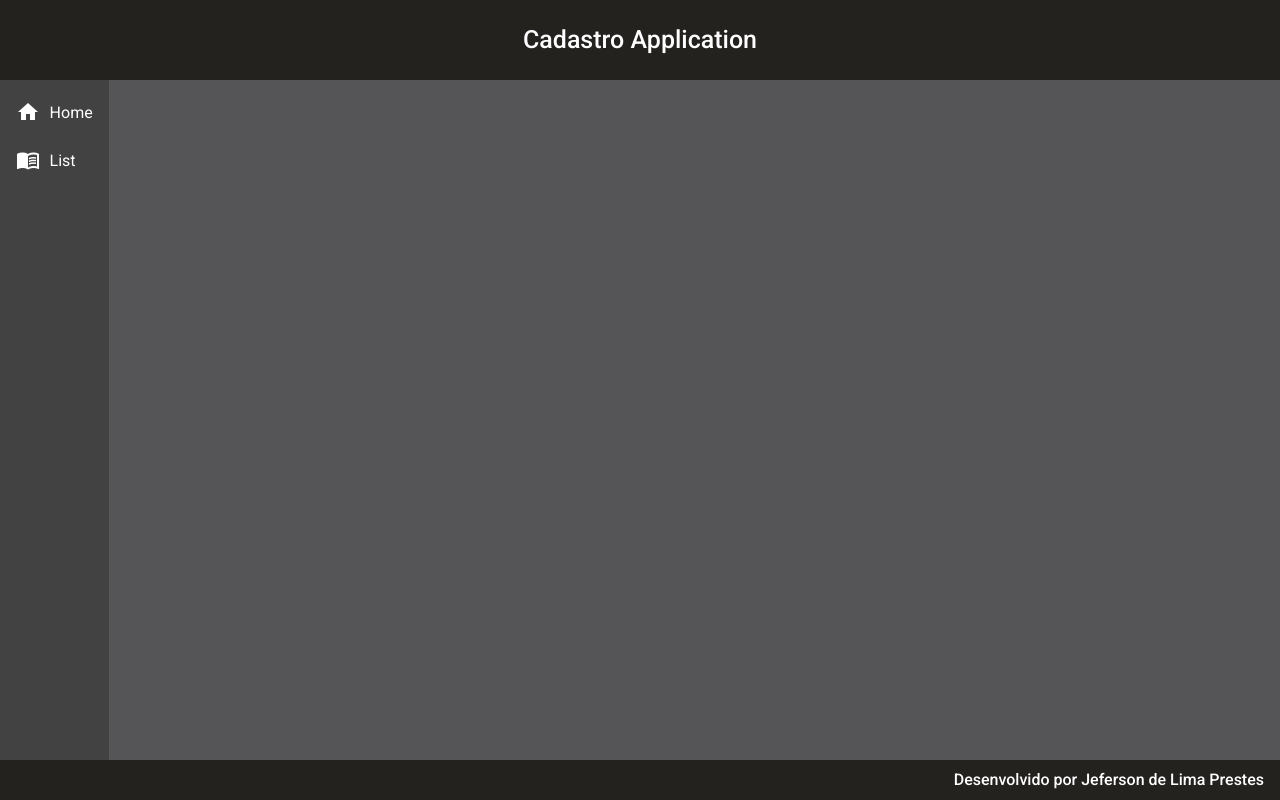
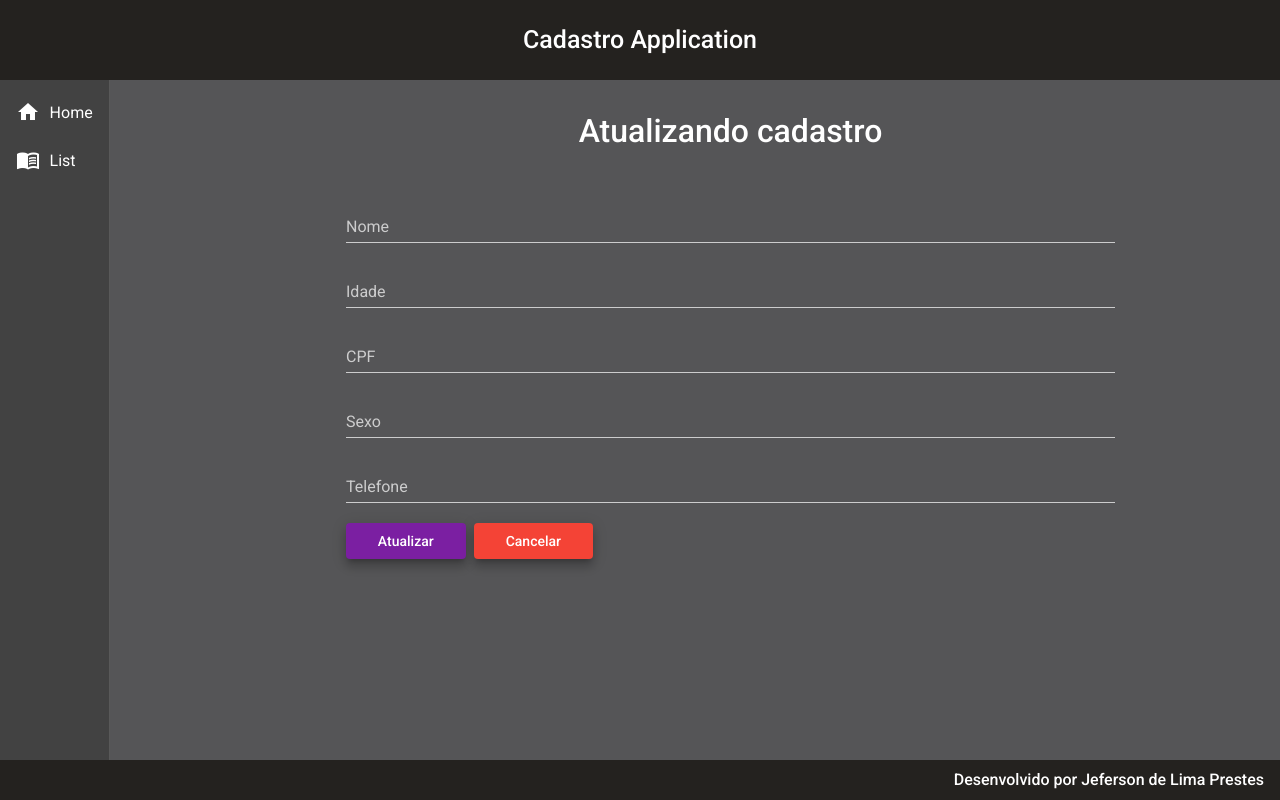
Before and after one commit to 66jefe/cadastro-app, an Angular app: page /listar/update/1 in a window 1280 px wide. Before the commit this address led to /. Built offline with nearby package versions, Linux system fonts and the light colour scheme; no server answers.

Commit message:
criado ultimo componente de update

```diff
--- a/src/app/app-routing.module.ts
+++ b/src/app/app-routing.module.ts
@@ -1,3 +1,4 @@
+import { PessoaUpdateComponent } from './components/views/pessoa/pessoa-update/pessoa-update.component';
 import { PessoaDeleteComponent } from './components/views/pessoa/pessoa-delete/pessoa-delete.component';
 import { PessoaCreateComponent } from './components/views/pessoa/pessoa-create/pessoa-create.component';
 import { PessoaReadComponent } from './components/views/pessoa/pessoa-read/pessoa-read.component';
@@ -21,6 +22,10 @@ const routes: Routes = [
   {
     path: 'listar/delete/:id',
     component: PessoaDeleteComponent
+  },
+  {
+    path: 'listar/update/:id',
+    component: PessoaUpdateComponent
   }
 ];
 
--- a/src/app/app.module.ts
+++ b/src/app/app.module.ts
@@ -23,6 +23,7 @@ import { MatInputModule } from '@angular/material/input';
 import { MatFormFieldModule } from '@angular/material/form-field';
 import { MatSnackBarModule } from '@angular/material/snack-bar';
 import { PessoaDeleteComponent } from './components/views/pessoa/pessoa-delete/pessoa-delete.component';
+import { PessoaUpdateComponent } from './components/views/pessoa/pessoa-update/pessoa-update.component';
 
 
 @NgModule({
@@ -34,7 +35,8 @@ import { PessoaDeleteComponent } from './components/views/pessoa/pessoa-delete/p
     HomeComponent,
     PessoaReadComponent,
     PessoaCreateComponent,
-    PessoaDeleteComponent
+    PessoaDeleteComponent,
+    PessoaUpdateComponent
   ],
   imports: [
     BrowserModule,
--- a/src/app/components/views/pessoa/pessoa-read/pessoa-read.component.html
+++ b/src/app/components/views/pessoa/pessoa-read/pessoa-read.component.html
@@ -42,7 +42,7 @@
             <ng-container matColumnDef="acoes">
                 <th class="mat-header" mat-header-cell *matHeaderCellDef> Ações </th>
                 <td mat-cell *matCellDef="let row">
-                  <a href="#" class="edit">
+                  <a class="edit" routerLink="update/{{ row.id }}">
                     <i class="material-icons">edit</i>
                   </a>
                   <a class="delete" routerLink="delete/{{ row.id }}">
--- /dev/null
+++ b/src/app/components/views/pessoa/pessoa-update/pessoa-update.component.css
@@ -0,0 +1,26 @@
+form {
+    text-align: center;
+    width: 70%;
+    margin: 2rem auto 0 auto;
+}
+
+h1 {
+    font-size: 2rem;
+    font-weight: 500;
+    margin-bottom: 3rem;
+}
+
+.form {
+    width: 100%;
+}
+
+.buttons {
+    width: 100%;
+    text-align: start;
+}
+
+button {
+    margin-right: .5rem;
+    padding-right: 2rem;
+    padding-left: 2rem;
+}
--- /dev/null
+++ b/src/app/components/views/pessoa/pessoa-update/pessoa-update.component.html
@@ -0,0 +1,27 @@
+<form>
+    <h1>Atualizando cadastro</h1>
+    <mat-form-field class="form">
+        <mat-label>Nome</mat-label>
+        <input matInput [(ngModel)]="pessoa.nome" type="text" name="nome" placeholder="Ex. João da Silva">
+    </mat-form-field>
+    <mat-form-field class="form">
+        <mat-label>Idade</mat-label>
+        <input matInput [(ngModel)]="pessoa.idade" type="text" name="idade" placeholder="Ex. 25">
+    </mat-form-field>
+    <mat-form-field class="form">
+        <mat-label>CPF</mat-label>
+        <input matInput [(ngModel)]="pessoa.cpf" type="text" name="cpf" placeholder="Ex. 12345678901">
+    </mat-form-field>
+    <mat-form-field class="form">
+        <mat-label>Sexo</mat-label>
+        <input matInput [(ngModel)]="pessoa.sexo" type="text" name="sexo" placeholder="Ex. Masculino/Feminino">
+    </mat-form-field>
+    <mat-form-field class="form">
+        <mat-label>Telefone</mat-label>
+        <input matInput [(ngModel)]="pessoa.telefone" type="text" name="telefone" placeholder="Ex. 46999999999">
+    </mat-form-field>
+    <div class="buttons">
+        <button (click)="update()" class="mat-elevation-z8" mat-raised-button color="primary">Atualizar</button>
+        <button (click)="cancel()" class="mat-elevation-z8" mat-raised-button color="warn">Cancelar</button>
+    </div>
+</form>
--- /dev/null
+++ b/src/app/components/views/pessoa/pessoa-update/pessoa-update.component.ts
@@ -0,0 +1,52 @@
+import { ActivatedRoute, Router } from '@angular/router';
+import { PessoaService } from './../pessoa.service';
+import { Component, OnInit } from '@angular/core';
+import { Pessoa } from '../pessoa.model';
+
+@Component({
+  selector: 'app-pessoa-update',
+  templateUrl: './pessoa-update.component.html',
+  styleUrls: ['./pessoa-update.component.css']
+})
+export class PessoaUpdateComponent implements OnInit {
+
+  pessoa: Pessoa = {
+    id: '',
+    nome: '',
+    idade: '',
+    cpf: '',
+    sexo: '',
+    telefone: ''
+  }
+
+  constructor(private service: PessoaService, private route: ActivatedRoute, private router: Router) { }
+
+  ngOnInit(): void {
+    this.pessoa.id = this.route.snapshot.paramMap.get('id')!;
+    this.findById();
+  }
+
+  findById(): void {
+    this.service.findById(this.pessoa.id!).subscribe((resposta) => {
+      this.pessoa.nome = resposta.nome;
+      this.pessoa.idade = resposta.idade;
+      this.pessoa.cpf = resposta.cpf;
+      this.pessoa.sexo = resposta.sexo;
+      this.pessoa.telefone = resposta.telefone;
+    });
+  }
+
+  update(): void {
+    this.service.update(this.pessoa).subscribe((resposta) => {
+      this.router.navigate(['listar']);
+      this.service.msg('Cadastro atualizado com sucesso!');
+    }, e => {
+      this.service.msg('Validar se todos os campos estão preenchidos corretamente!')
+    });
+  }
+
+  cancel(): void {
+    this.router.navigate(['listar']);
+  }
+
+}
--- a/src/app/components/views/pessoa/pessoa.service.ts
+++ b/src/app/components/views/pessoa/pessoa.service.ts
@@ -33,6 +33,11 @@ export class PessoaService {
     return this.http.delete<void>(url);
   }
 
+  update(pessoa: Pessoa): Observable<void> {
+    const url = `${this.baseUrl}/alterar/${pessoa.id}`;
+    return this.http.put<void>(url, pessoa);
+  }
+
   msg(str: String): void {
     this._snack.open(`${str}`, 'Ok', {
       horizontalPosition: 'end',
```
